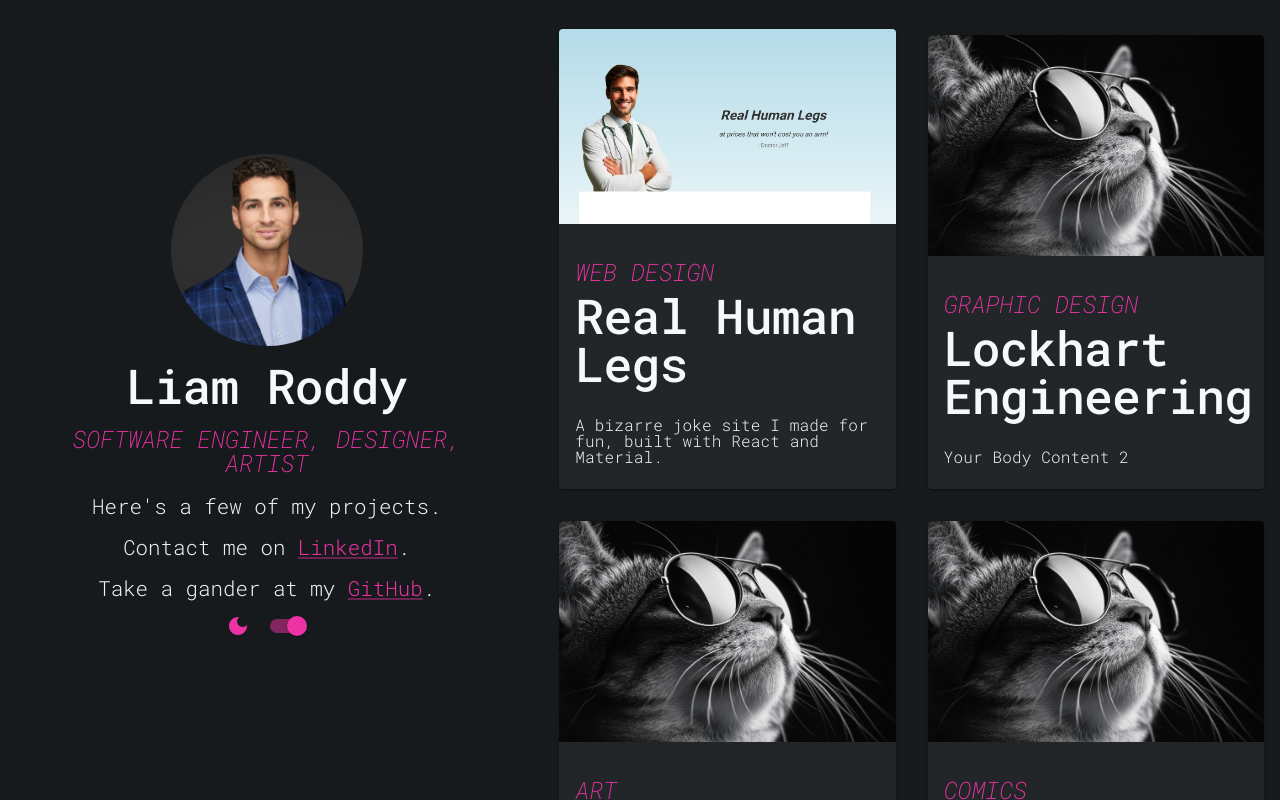
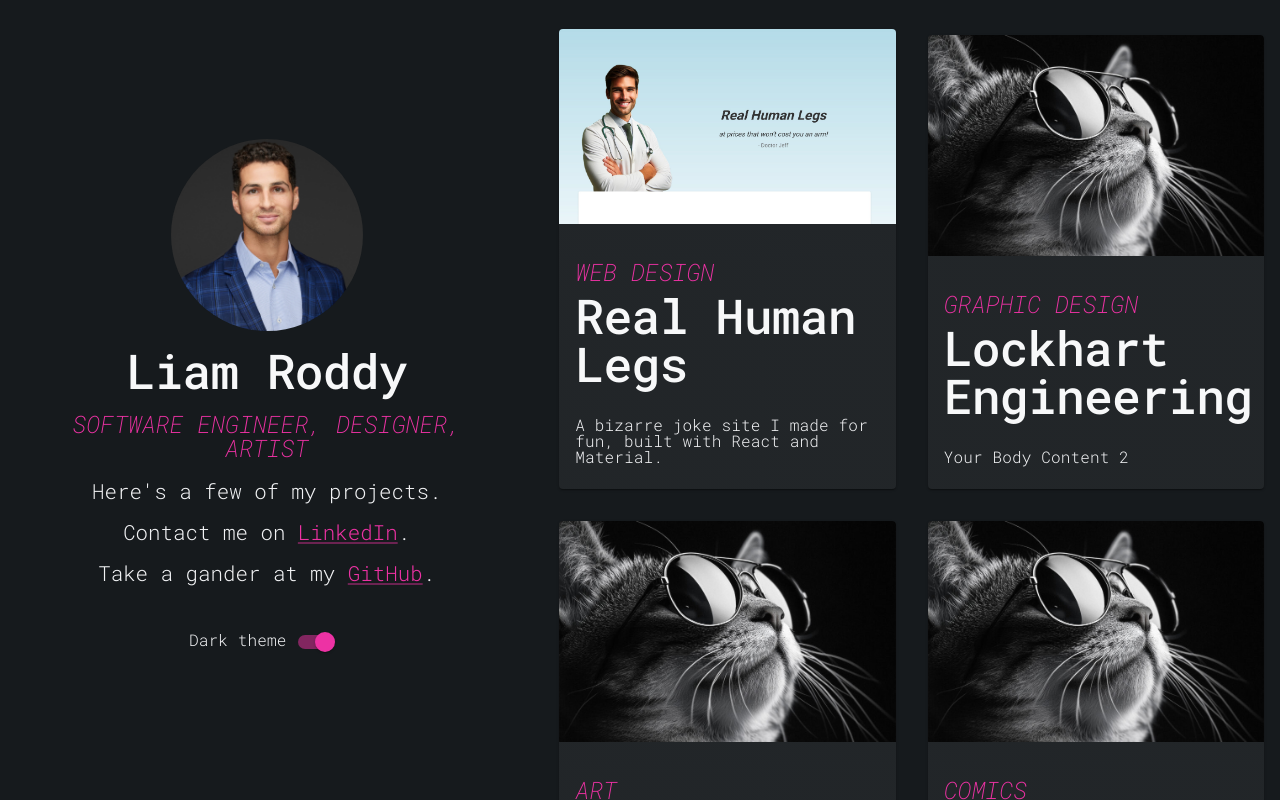
Before and after one commit to liamroddy/portfolio-site, a React (Create React App) app: page / in a window 1280 px wide. Shown: the top 800 px of the page. Built offline with nearby package versions, Linux system fonts and the light colour scheme.

Commit message:
Updated dark mode switch

```diff
--- a/src/components/DarkModeSwitch.js
+++ b/src/components/DarkModeSwitch.js
@@ -1,8 +1,6 @@
 import React from 'react';
 import { styled } from '@mui/material/styles';
 import { ThemeProvider, IconButton, Switch } from '@mui/material';
-import DarkModeIcon from '@mui/icons-material/DarkMode';
-import LightModeIcon from '@mui/icons-material/LightMode';
 
 const DarkModeSwitch = ({ handleThemeChange, darkMode, theme }) => {
     const CustomSwitch = styled(Switch)(({ theme }) => ({
@@ -16,17 +14,15 @@ const DarkModeSwitch = ({ handleThemeChange, darkMode, theme }) => {
 
     return (
         <ThemeProvider theme={theme}>
-            <div>
-                <IconButton onClick={handleThemeChange} aria-label="toggle dark mode" style={darkMode ? { color: theme.palette.primary.main } : {}}>
-                    {darkMode ? <DarkModeIcon /> : <LightModeIcon />}
-                </IconButton>
+                <div>
+                Dark theme
                 <CustomSwitch
                     checked={darkMode}
                     onChange={handleThemeChange}
                     name="darkModeSwitch"
                     inputProps={{ 'aria-label': 'dark mode switch' }}
                 />
-            </div>
+                </div>
         </ThemeProvider>
     );
 };
--- a/src/components/Header.js
+++ b/src/components/Header.js
@@ -30,14 +30,7 @@ function Header({ theme, handleThemeChange }) {
             Take a gander at my <Link href="https://www.github.com/in/TODO" target="_blank" rel="noopener">GitHub</Link>.
           </Typography>
 
-          {/* <div className="social-links">
-            <Link href="https://www.linkedin.com/in/TODO" target="_blank" rel="noopener">
-              <LinkedInIcon fontSize="large" />
-            </Link>
-            <Link href="https://github.com/TODO" target="_blank" rel="noopener">
-              <GitHubIcon fontSize="large" />
-            </Link>
-          </div> */}
+          <div id='dark-mode-switch-spacer' style={{marginBottom: "2em"}}></div>
 
           <DarkModeSwitch
             handleThemeChange={handleThemeChange}
```
